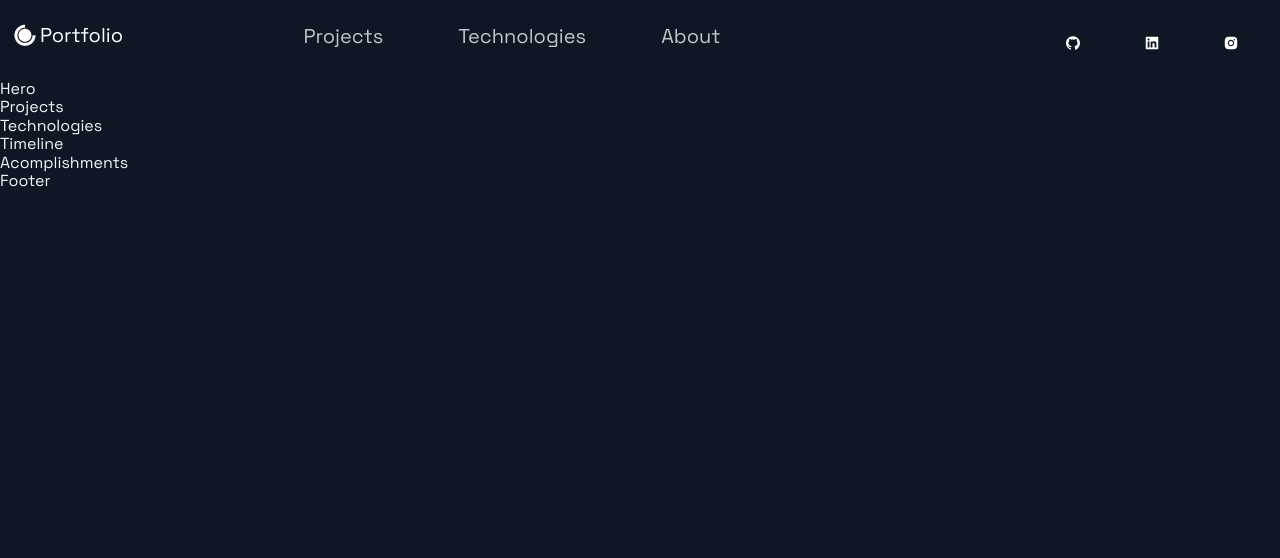
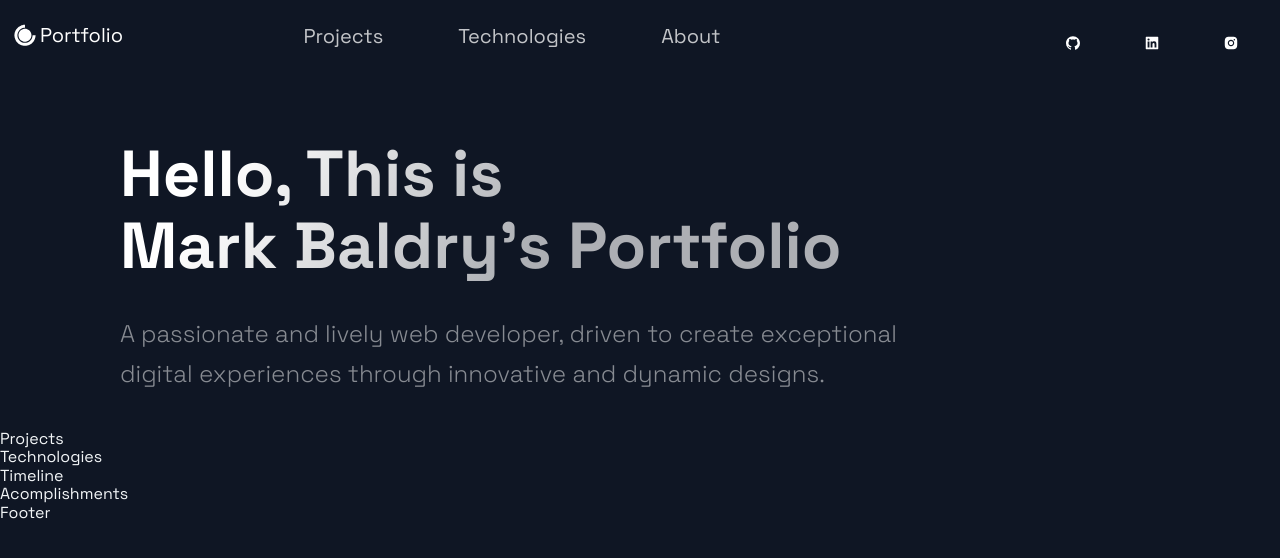
Before and after one commit to markruth2nd/2023-Portfolio, a Next.js app: page / in a window 1280 px wide. Shown: the top 558 px of the page. Built offline with nearby package versions, Linux system fonts and the light colour scheme.

Commit message:
Added Title in Hero section as well as short description of self

```diff
--- a/src/components/Hero/Hero.js
+++ b/src/components/Hero/Hero.js
@@ -1,13 +1,21 @@
 import React from 'react';
-
+//The below are my styled-components, some in HeroStyles.js, some in styles Folder
 import { Section, SectionText, SectionTitle } from '../../styles/GlobalComponents';
 import Button from '../../styles/GlobalComponents/Button';
 import { LeftSection } from './HeroStyles';
 
 const Hero = (props) => (
-  <div>
-    Hero
-  </div>
+  <Section row nopadding>
+    <LeftSection>
+      <SectionTitle main center> {/* main and center props have been applied her */}
+        Hello, This is <br />
+        Mark Baldry's Portfolio
+      </SectionTitle>
+      <SectionText>
+      A passionate and lively web developer, driven to create exceptional digital experiences through innovative and dynamic designs.
+      </SectionText>
+    </LeftSection>
+  </Section>
 );
 
 export default Hero;
```
